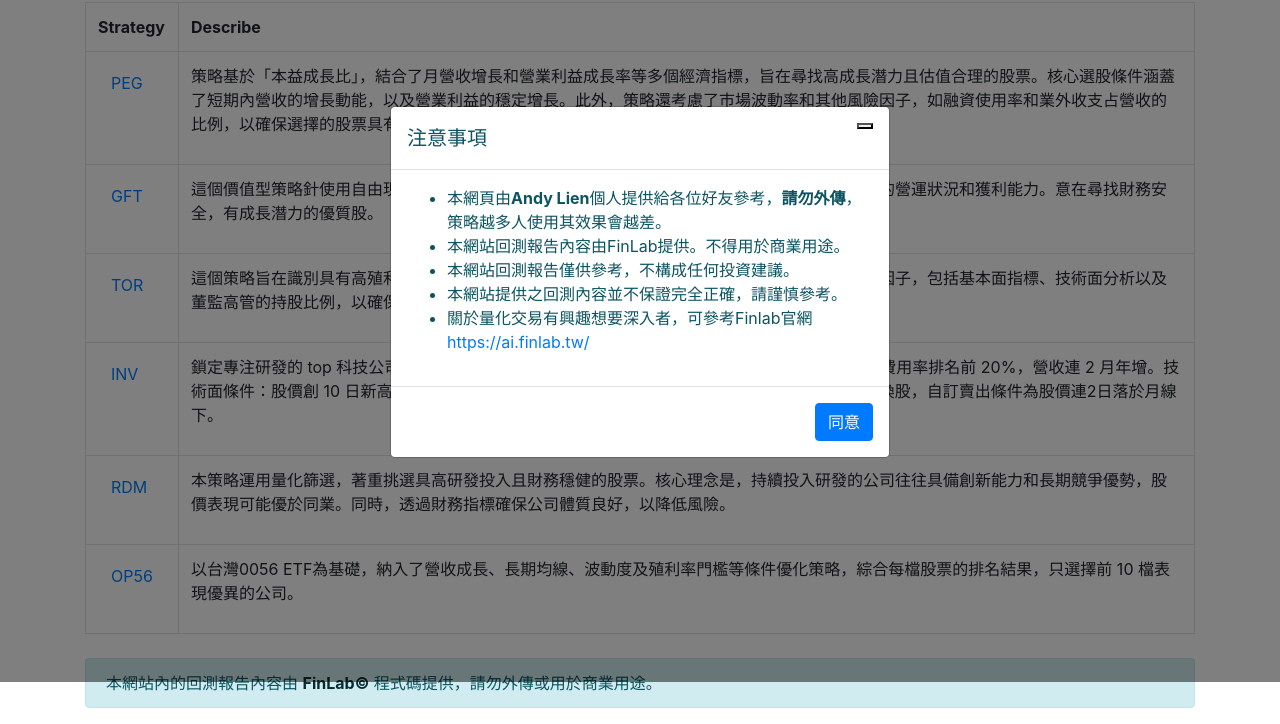
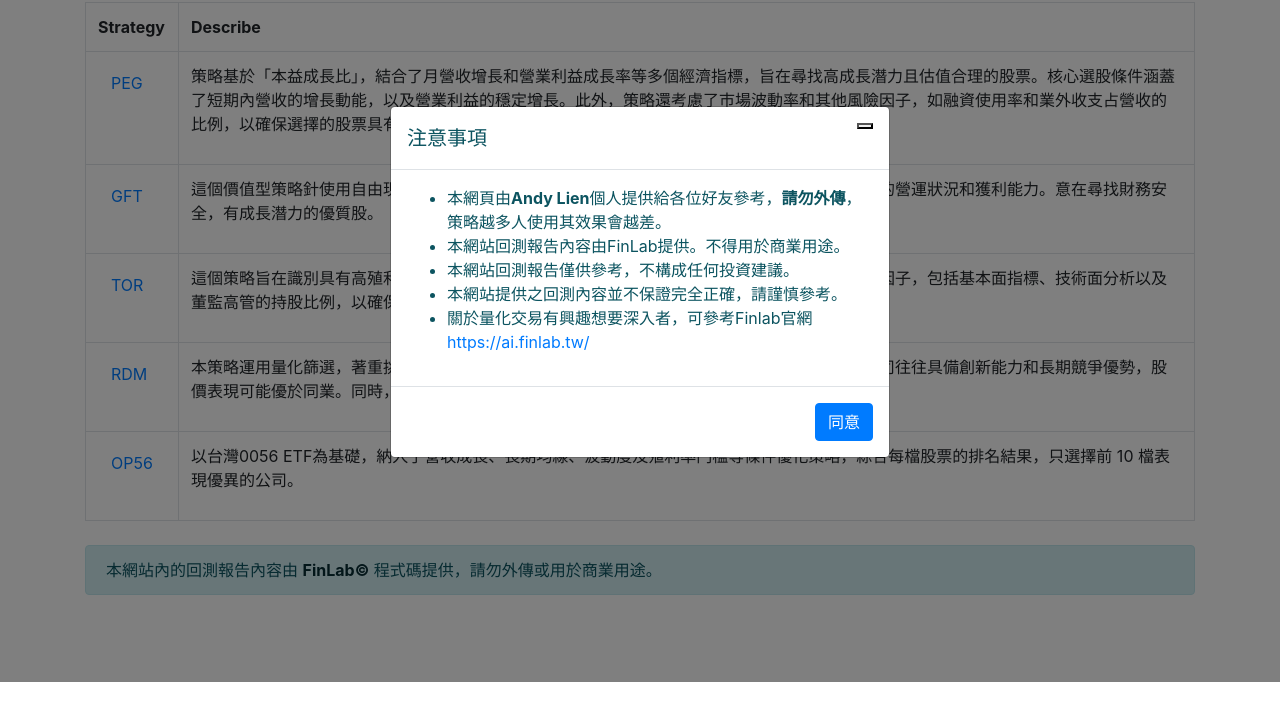
Before and after one commit to gn02063205/strategy_info_view, a plain HTML site: page index.html in a window 1280 px wide. Shown: the part 118-842 px from the top of the page. After the commit the page ends 800 px from the top, so only its background shows below. Drawn offline with nearby package versions, Linux system fonts and the light colour scheme; some packages are replaced by stand-ins of ours; a script that the page names is missing.

Commit message:
移除INV

```diff
--- a/index.html
+++ b/index.html
@@ -60,14 +60,6 @@
             </td>
             <td>
               <p>這個策略旨在識別具有高殖利率且保持成長動能的冷門中小型股票。這個策略綜合考量了多種市場因子，包括基本面指標、技術面分析以及董監高管的持股比例，以確保所選股票不僅當下吸引，未來也充滿潛力。</p>
-            </td>
-          </tr>
-          <tr>
-            <td>
-              <a href="https://python-trade-web-service.onrender.com/strategy/report/INV" class="btn btn-link">INV</a>
-            </td>
-            <td>
-              <p>鎖定專注研發的 top 科技公司，並操作股價創新高的強勢股，做短線操作。基本面條件：當期研發費用率排名前 20%，營收連 2 月年增。技術面條件：股價創 10 日新高 & 股價多頭排列 & 股價小於 200 & 近 3 日均量大於 200 張。每兩週換股，自訂賣出條件為股價連2日落於月線下。</p>
             </td>
           </tr>
           <tr>
```
